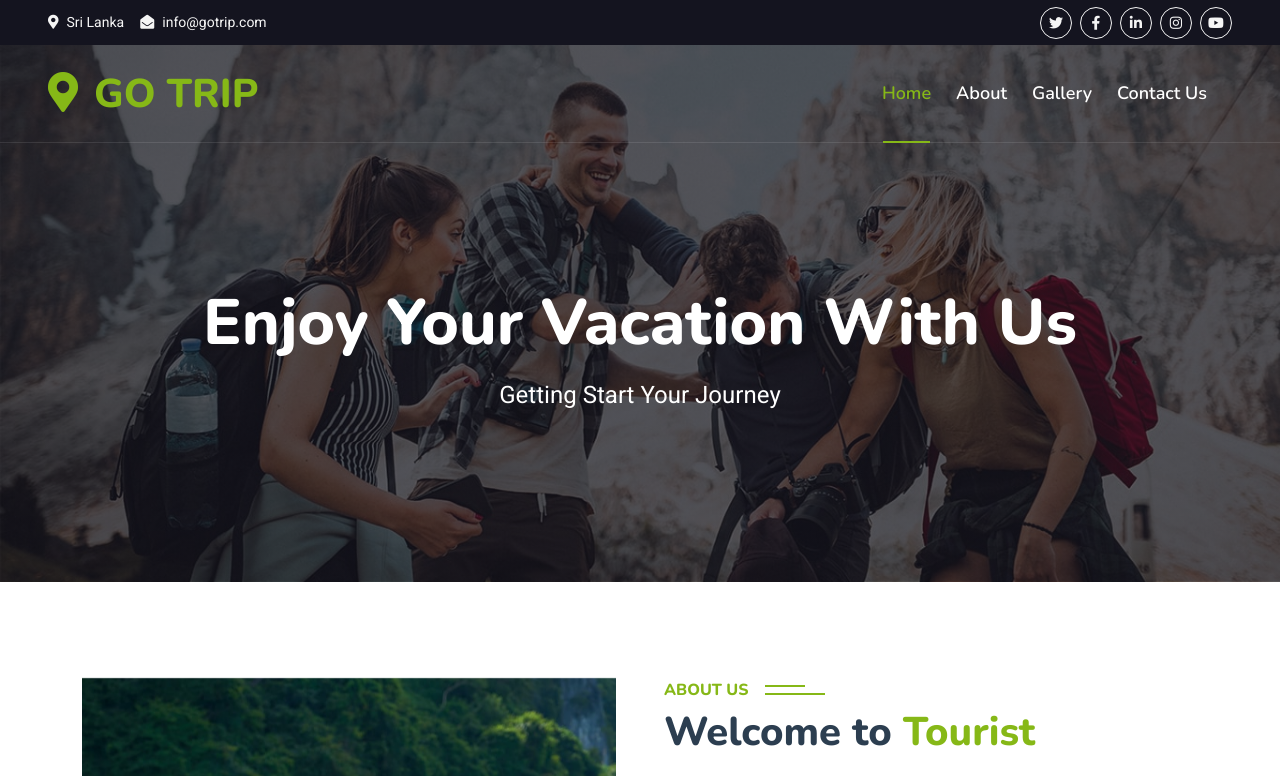
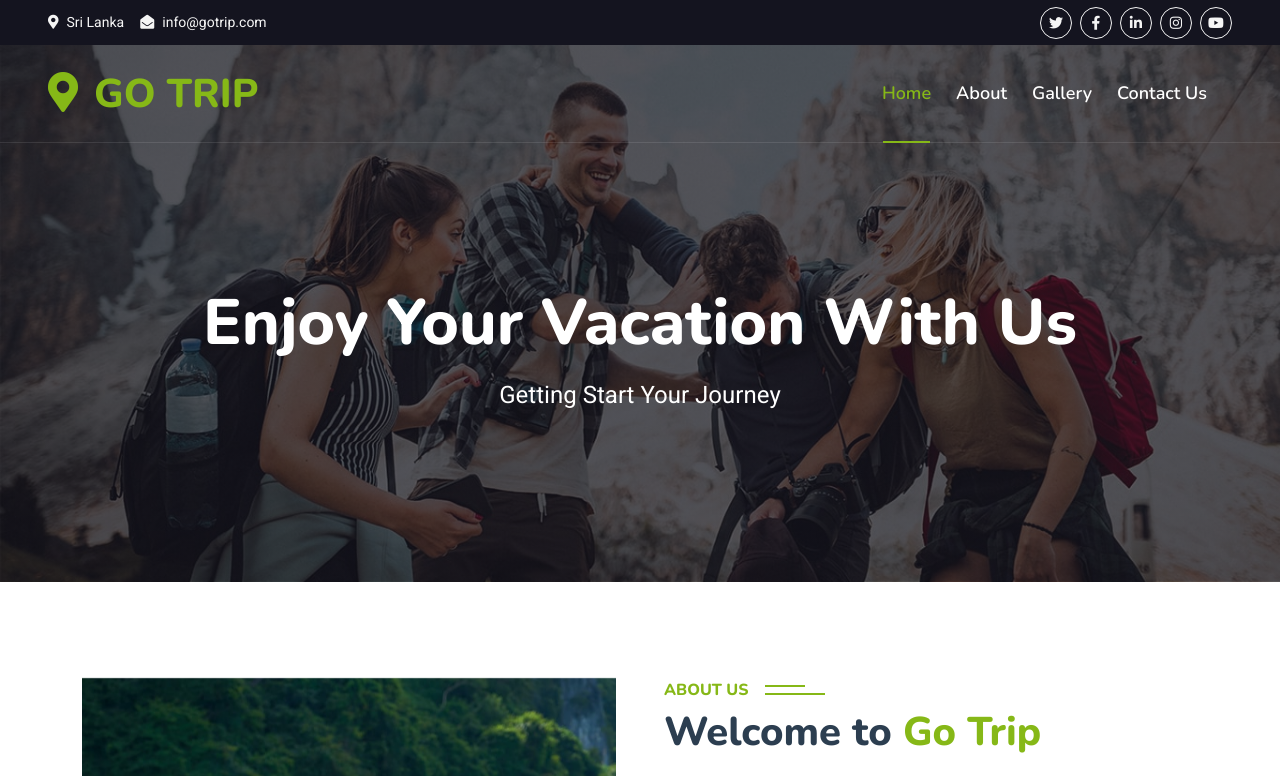
Before and after one commit to sandarutharaka/go-trip-frontend, a plain HTML site: page index.html in a window 1280 px wide. Shown: the top 776 px of the page. Drawn offline with nearby package versions, Linux system fonts and the light colour scheme.

Commit message:
Update index.html

```diff
--- a/index.html
+++ b/index.html
@@ -174,7 +174,7 @@
                 About Us
               </h6>
               <h1 class="mb-4">
-                Welcome to <span class="text-primary">Tourist</span>
+                Welcome to <span class="text-primary">Go Trip</span>
               </h1>
               <p class="mb-4">
                 Welcome to Go Trip, where we turn your travel dreams into
```
